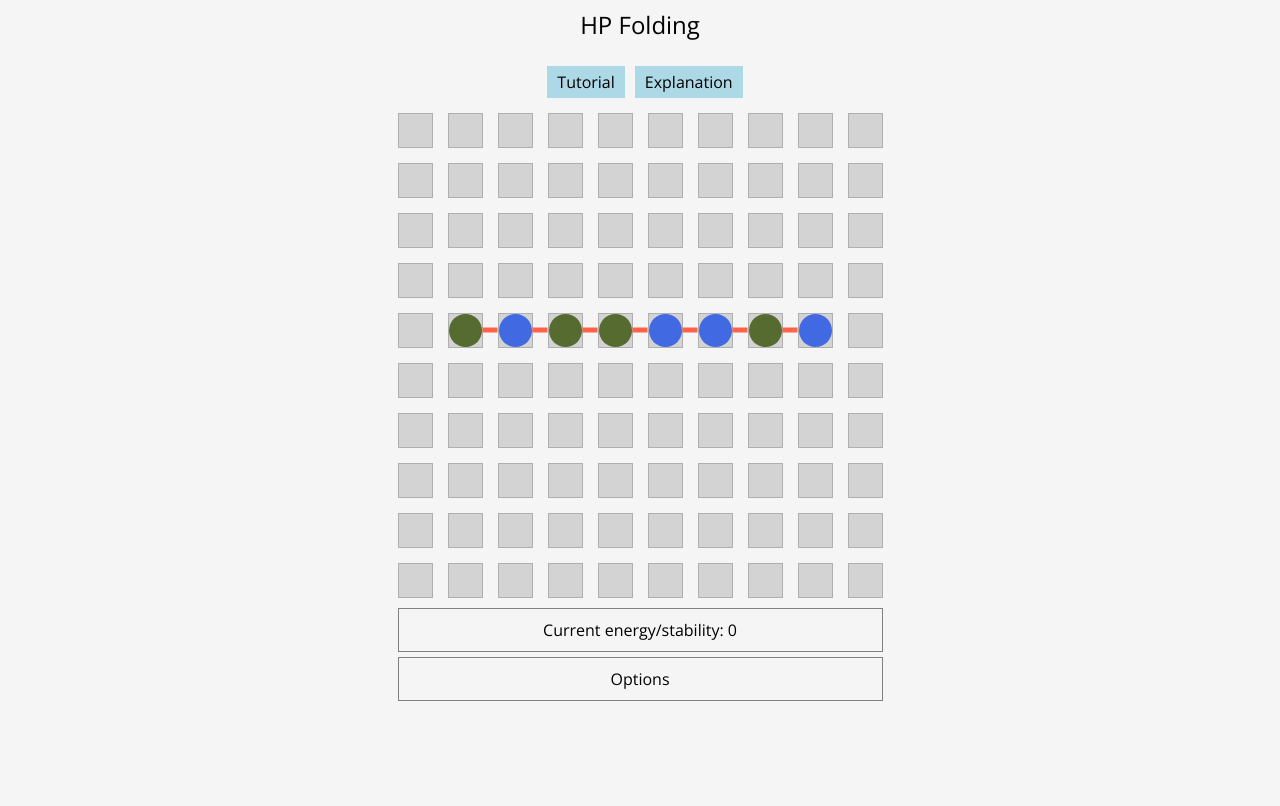
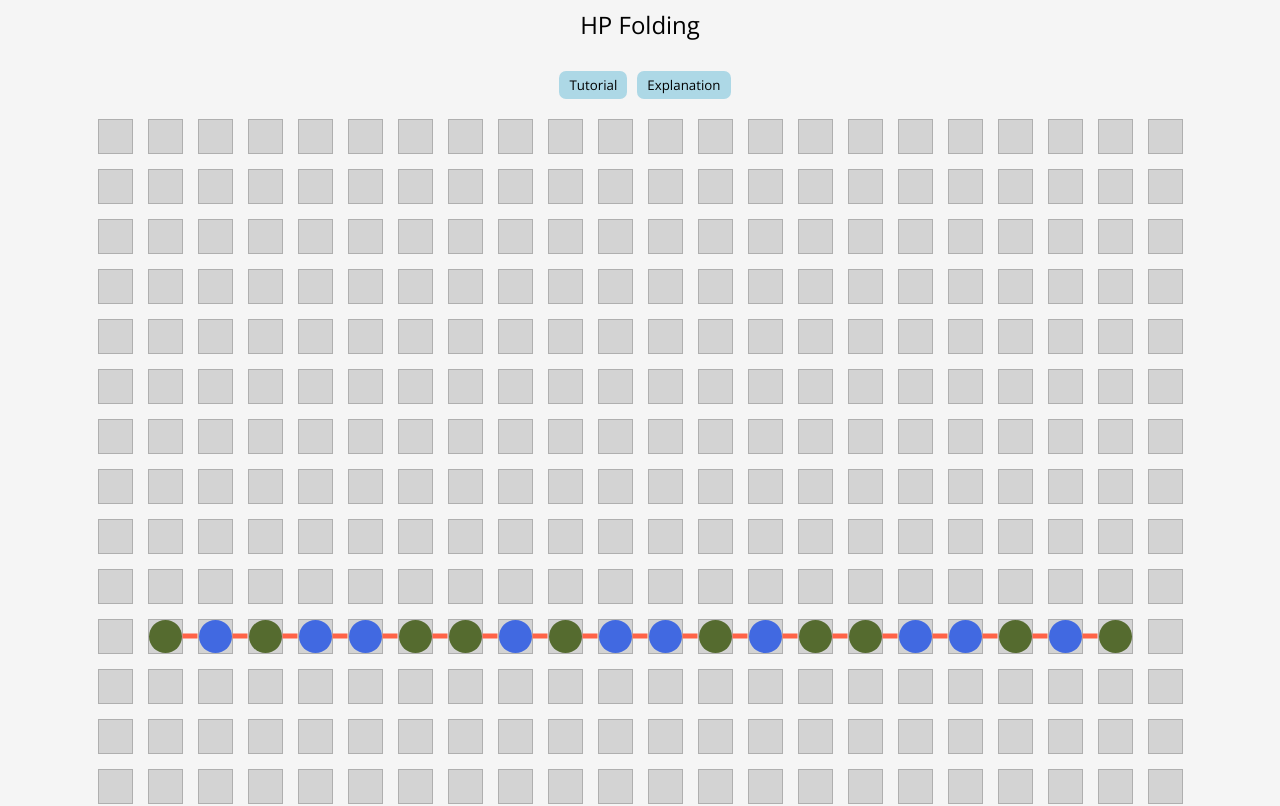
Before and after one commit to 3D-Circle/in-fold-we-trust, a React (Create React App) app in the folder in-fold-we-trust/: page / in a window 1280 px wide. Shown: the top 806 px of the page. Built offline with nearby package versions, Linux system fonts and the light colour scheme.

Commit message:
Setup react modal for tutorial and explanation
progression on #7

```diff
--- a/in-fold-we-trust/package.json
+++ b/in-fold-we-trust/package.json
@@ -7,6 +7,7 @@
     "prop-types": "^15.6.0",
     "react": "^16.2.0",
     "react-dom": "^16.2.0",
+    "react-modal": "^3.1.10",
     "react-scripts": "1.0.17"
   },
   "scripts": {
--- a/in-fold-we-trust/src/App.css
+++ b/in-fold-we-trust/src/App.css
@@ -2,6 +2,28 @@ body {
     background: whitesmoke;
     font-family: "Open Sans", sans-serif;
 }
+
+/* globals */
+
+button {
+    -webkit-border-radius: 7;
+    -moz-border-radius: 7;
+    border-radius: 7px;
+    border-width: 0;
+    color: black;
+    font-family: "Open Sans", sans-serif;
+    background: lightblue;
+    padding: 5px 10px;
+    text-decoration: none;
+}
+
+
+button:hover {
+  background: #3cb0fd;
+  text-decoration: none;
+}
+
+/* content */
 
 div#wrapper {
     text-align: center;
@@ -24,6 +46,20 @@ div#menu {
     margin-left: 10px;
     background: lightblue;
 }
+
+
+/* ----------
+   modals
+*/
+.modal-wrapper > button {
+    display: block;
+    margin-top:20px;
+}
+
+.ReactModal__Overlay {
+    z-index: 10;
+}
+
 
 /* --- Folding Board --- */
 
--- a/in-fold-we-trust/src/App.js
+++ b/in-fold-we-trust/src/App.js
@@ -1,12 +1,13 @@
 import React, {Component} from 'react';
 import PropTypes from 'prop-types';
+import update from 'immutability-helper';
+import ReactModal from 'react-modal';
 import {
     configFromSequence, linkLocationGen,
     aminos, findPossibleRotation, findMapNeighbours,
     getFoldingIndicators, gridFromCoordMap, findHHContact
 } from './foldUtils.js';
 import './App.css';
-import update from 'immutability-helper';
 
 
 /*
@@ -16,14 +17,15 @@ import update from 'immutability-helper';
    FoldingIndicators = blue squares on which the user clicks to chose his folding direction
 */
 
+ReactModal.setAppElement('#root');
+
 
 class App extends Component {
     render() {
-        let menuItems = [["Tutorial", undefined], ["Explanation", undefined]];
         return (
             <div id="wrapper">
               <div id="title">HP Folding</div>
-              <Menu menuItems={menuItems}/>
+              <Menu/>
               <FoldingBoard aminoString={aminos}/>
             </div>
         );
@@ -31,18 +33,64 @@ class App extends Component {
 }
 
 class Menu extends Component {
+    constructor(props) {
+        super();
+        this.state = {
+            tutorialOpen: false,
+            explanationOpen: false
+        };
+
+        this.toggleModal = this.toggleModal.bind(this);
+    }
+
+    toggleModal(windowName, value) {
+        this.setState(update(this.state, {
+            [windowName + "Open"]: {$set: value}
+        }));
+    }
+
     render() {
         return <div id="menu">
-            {this.props.menuItems.map(
-                ([name, callback]) =>
-                    <div className="menu-item" key={name} onClick={callback}>{name}</div>
-            )}
+            <button className="menu-item" onClick={() => this.toggleModal("tutorial", true)}>Tutorial</button>
+            <button className="menu-item" onClick={() => this.toggleModal("explanation", true)}>Explanation</button>
+            <ReactModal isOpen={this.state.tutorialOpen}
+                        onRequestClose={() => this.toggleModal("tutorial", false)}>
+                <Tutorial closingCallback={() => this.toggleModal("tutorial", false)}/>
+            </ReactModal>
+            <ReactModal isOpen={this.state.explanationOpen}
+                        onRequestClose={() => this.toggleModal("explanation", false)}>
+                <Explanation closingCallback={() => this.toggleModal("explanation", false)}/>
+            </ReactModal>
         </div>;
     }
 }
 
-Menu.propTypes = {
-    menuItems: PropTypes.array.isRequired
+
+class Tutorial extends Component {
+    render() {
+        return <div className="modal-wrapper">
+            Hello from Tutorial
+            <button onClick={this.props.closingCallback}>Exit</button>
+        </div>;
+    }
+}
+
+Tutorial.propTypes = {
+    closingCallback: PropTypes.func.isRequired
+};
+
+
+class Explanation extends Component {
+    render() {
+        return <div className="modal-wrapper">
+            Hello from Explanation
+            <button onClick={this.props.closingCallback}>Exit</button>
+        </div>;
+    }
+}
+
+Explanation.propTypes = {
+    closingCallback: PropTypes.func.isRequired
 };
 
 
--- a/in-fold-we-trust/src/foldUtils.js
+++ b/in-fold-we-trust/src/foldUtils.js
@@ -3,7 +3,7 @@
 */
 
 
-const aminos = "HPHHPPHP";
+const aminos = "HPHPPHHPHPPHPHHPPHPH";
 
 
 const empty2dArray = (n) =>
```
Also changed, not shown: 1 other file (tests, documents, lock files or other folders).
